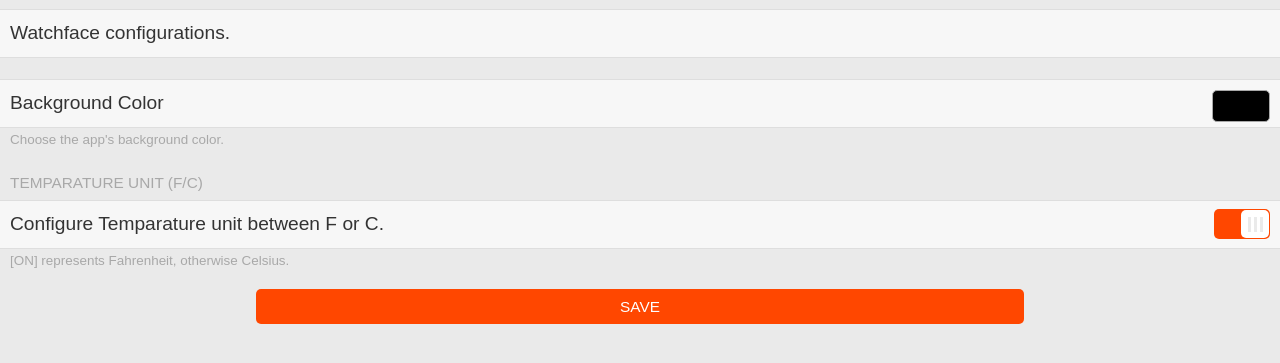
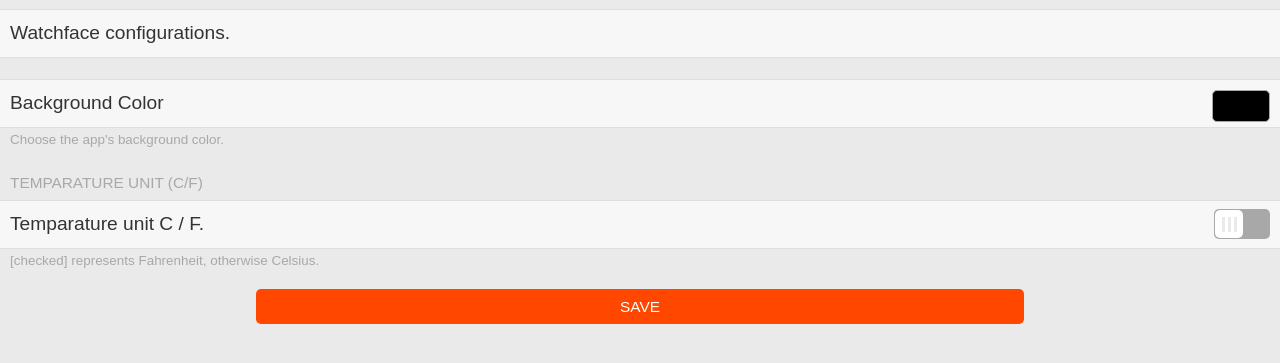
Before and after one commit to yoosee/PebbleWatchObsidian, a plain HTML site: page config/index.html in a window 1280 px wide. Shown: the part 63-426 px from the top of the page. Drawn offline with Linux system fonts and the light colour scheme.

Commit message:
Fixed Configuran HTML/JS.

```diff
--- a/config/index.html
+++ b/config/index.html
@@ -42,15 +42,15 @@
     </div>
 
 		<div class="item-container">
-			<div class="item-container-header">Temparature Unit (F/C)</div>
+			<div class="item-container-header">Temparature Unit (C/F)</div>
 			<div class="item-container-content">
 				<label class="item">
-					Configure Temparature unit between F or C.
-					<input id="is_fahrenheit" type="checkbox" class="item-toggle" checked>
+					Temparature unit C / F.
+					<input id="is_fahrenheit" type="checkbox" class="item-toggle">
 				</label>
 			</div>
 			<div class="item-container-footer">
-				[ON] represents Fahrenheit, otherwise Celsius.
+				[checked] represents Fahrenheit, otherwise Celsius.
 			</div>
 		</div>
 
@@ -105,7 +105,7 @@
 
     // Load any previously saved configuration, if available
     if(localStorage['is_fahrenheit']) {
-      highContrastCheckbox.checked = JSON.parse(localStorage['is_fahrenheit']);
+      isFahrenheitCheckbox.checked = JSON.parse(localStorage['is_fahrenheit']);
       backgroundColorPicker.value = localStorage['background_color'];
     }
   })();
```
